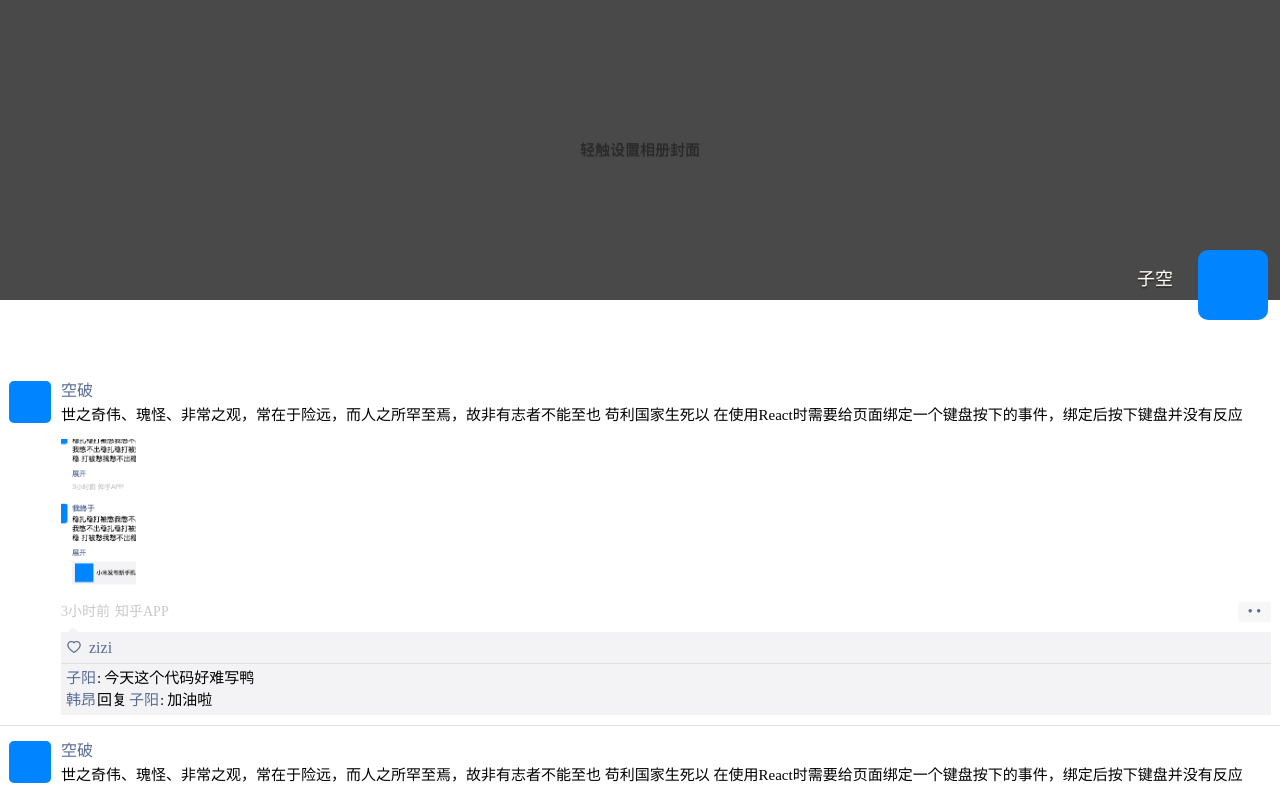
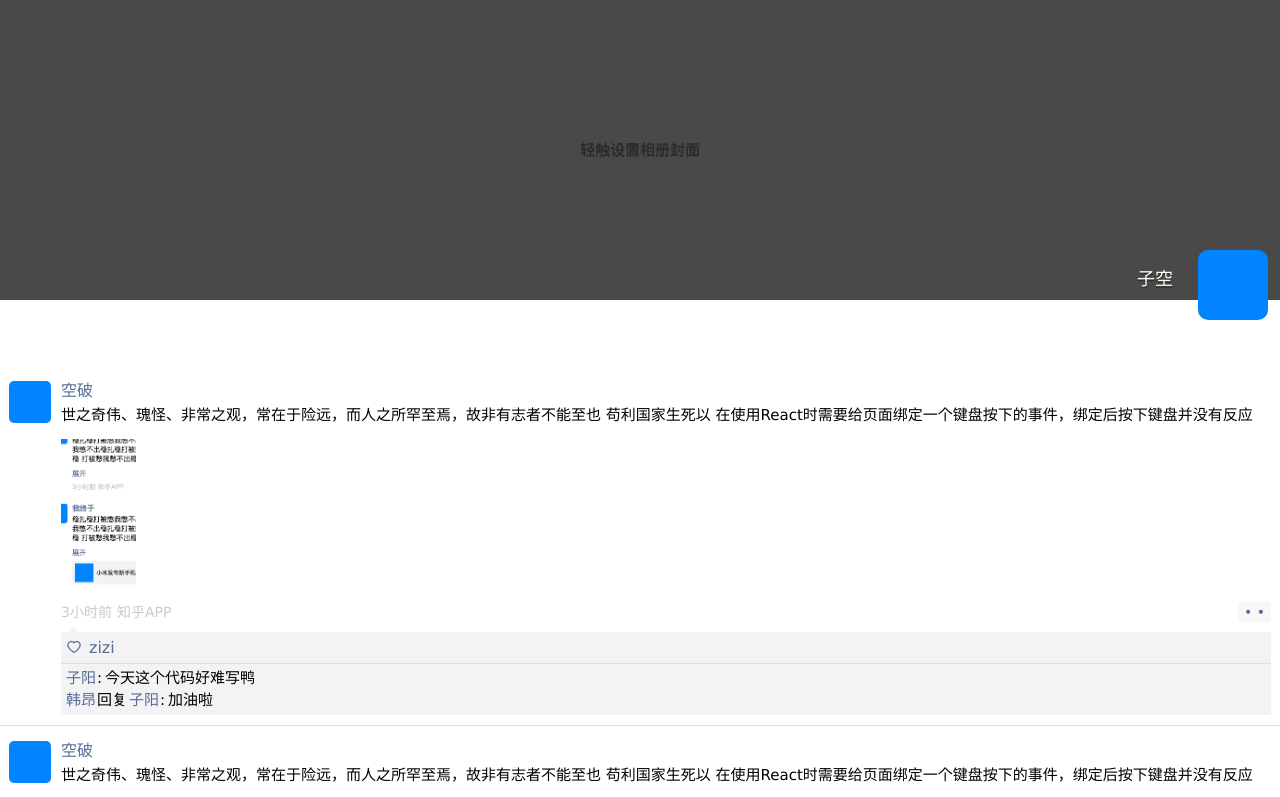
Before and after one commit to melchior-voidwolf/wx-demo, a React app: page / in a window 1280 px wide. Shown: the top 797 px of the page. Built offline with nearby package versions, Linux system fonts and the light colour scheme; grey boxes are pictures that could not be loaded.

Commit message:
修复回复的逻辑bug

```diff
--- a/app/component/MomentTimeline.js
+++ b/app/component/MomentTimeline.js
@@ -2,7 +2,6 @@ import React, { Component } from 'react'
 import WxImageViewer from 'react-wx-images-viewer'
 
 import Weblink from '@component/Weblink'
-import { list } from 'postcss'
 
 const renderTextWithLines = str =>
   str.split('\n')
@@ -27,7 +26,7 @@ export default class MomentTimeline extends Component {
       friendComments: friendComments,
       tempReply: '',
       replyMode: false,
-      replayInfo: {},
+      replyTarget: {},
       user: '空破'
     }
     reveseActionBarStatus = () => {
@@ -191,7 +190,7 @@ export default class MomentTimeline extends Component {
       this.setState ({
         actionBar: false,
         replyMode: true,
-        replayInfo: {},
+        replyTarget: {},
       })
     }
     renderActionLine = () => {
@@ -251,15 +250,16 @@ export default class MomentTimeline extends Component {
       </div>
     }
     renderReplyInput = () => {
-      const { replyMode, tempReply, replayTarget } = this.state
+      const { replyMode, tempReply, replyTarget } = this.state
       return replyMode && <div className="reply-input">
-        <div className="mask" onClick={() => this.setState({replyMode: false})}></div>
+        <div className="mask" onTouchMove={this.cancelInput}  onClick={this.cancelInput}></div>
         <div className="reply-input-wrapper">
           <input
+          autofocus="autofocus"
             onKeyUp={ e =>
               e.keyCode === 13 && this.postReply()
             }
-            placeholder={replayTarget.comment ? `回复${replayTarget.comment.user}` : '评论'}
+            placeholder={replyTarget.comment ? `回复${replyTarget.comment.user}` : '评论'}
             type="text" className="replay-input" onChange={this._handleInput} value={tempReply} />
           <div className="cancel-input" onClick={this.cancelInput}>取消</div>
         </div>
@@ -267,7 +267,7 @@ export default class MomentTimeline extends Component {
     }
     replayFriendComment = (comment) => () => {
       this.setState({
-        replayTarget: {comment},
+        replyTarget: {comment},
         tempReply: '',
         replyMode: true,
       })
@@ -280,27 +280,26 @@ export default class MomentTimeline extends Component {
     }
     cancelInput = () => {
       this.setState({
-        replayTarget: {},
+        replyTarget: {},
         tempReply: '',
         replyMode: false,
       })
     }
     postReply = () => {
-      const { friendComments, replayInfo, tempReply, user } = this.state
+      const { friendComments, replyTarget, tempReply, user } = this.state
       if (tempReply.length <= 0) { return null }
       friendComments.push(
-        replayInfo.comment ? {
+        replyTarget.comment ? {
           user: '子空',
-          to: replayInfo.user,
+          to: replyTarget.comment.user,
           comment: tempReply
         } : {
           user: '子空',
-          to: user,
           comment: tempReply
         }
       )
       this.setState({
-        replayTarget: {},
+        replyTarget: {},
         tempReply: '',
         replyMode: false,
         friendComments,
--- a/app/page/HomePage.js
+++ b/app/page/HomePage.js
@@ -6,8 +6,7 @@ import Titlebar from '@component/Titlebar'
 const momentText =
 `世之奇伟、瑰怪、非常之观，常在于险远，而人之所罕至焉，故非有志者不能至也
 苟利国家生死以
-在使用React时需要给页面绑定一个键盘按下的事件，绑定后按下键盘并没有反应
-`
+在使用React时需要给页面绑定一个键盘按下的事件，绑定后按下键盘并没有反应`
 
 const wlDemo = {
   uri: 'http://www.zuimoban.com/jiaocheng/htmlcss/11742.html',
--- a/app/style/component/moment-timeline.styl
+++ b/app/style/component/moment-timeline.styl
@@ -220,11 +220,14 @@
                 border: 0
                 background: #fff
                 height 36px
+                line-height: 24px
                 flex: 1
                 padding: 0 10px
                 caret-color: #07c160
                 margin-left: 10px
+                font-size 15px
             .cancel-input
                 color: #d5d5d5
+                font-size 15px
                 padding 0 10px
                 line-height 36px
--- a/public/css/style.css
+++ b/public/css/style.css
@@ -11,6 +11,7 @@ html, body, div, span, applet, object, iframe, h1, h2, h3, h4, h5, h6, p,
 	font-size: 100%;
 	font: inherit;
 	vertical-align: baseline;
+	font-family: PingFang SC, Verdana, Helvetica Neue, Microsoft Yahei, Hiragino Sans GB, Microsoft Sans Serif, WenQuanYi Micro Hei, sans-serif;
 }
 /* HTML5 display-role reset for older browsers */
 article, aside, details, figcaption, figure, footer, header, hgroup,
```
